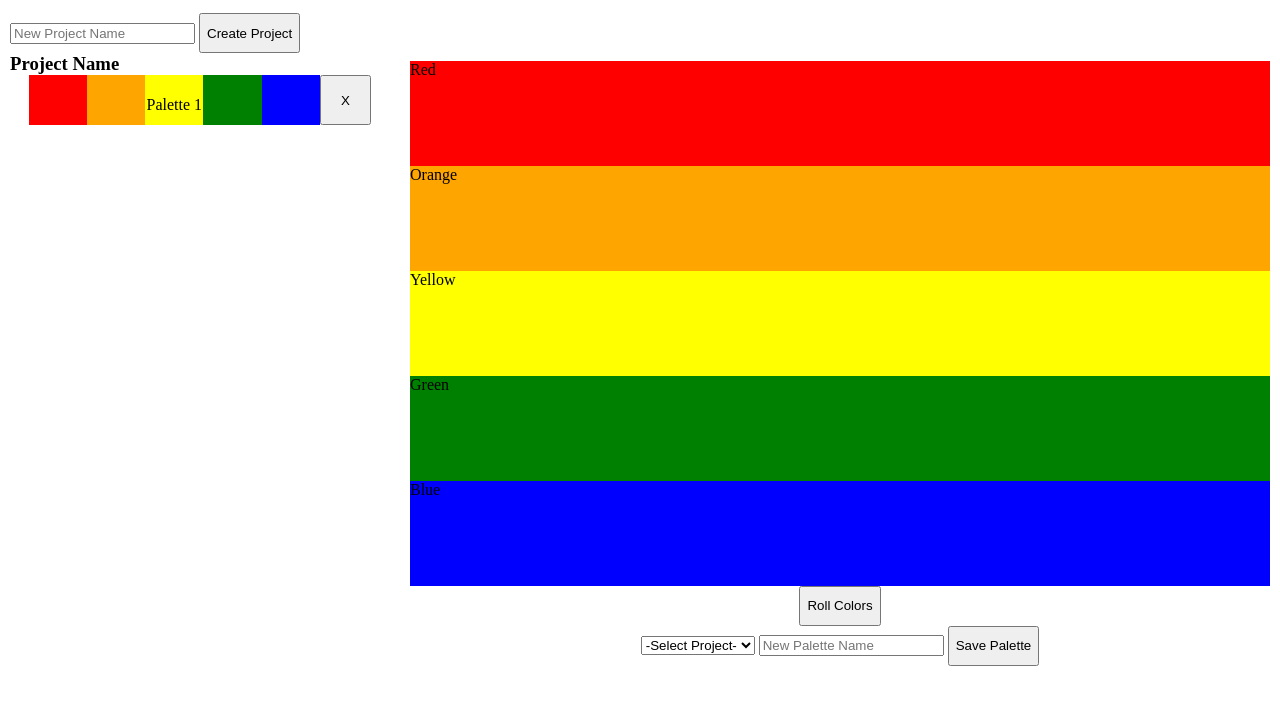
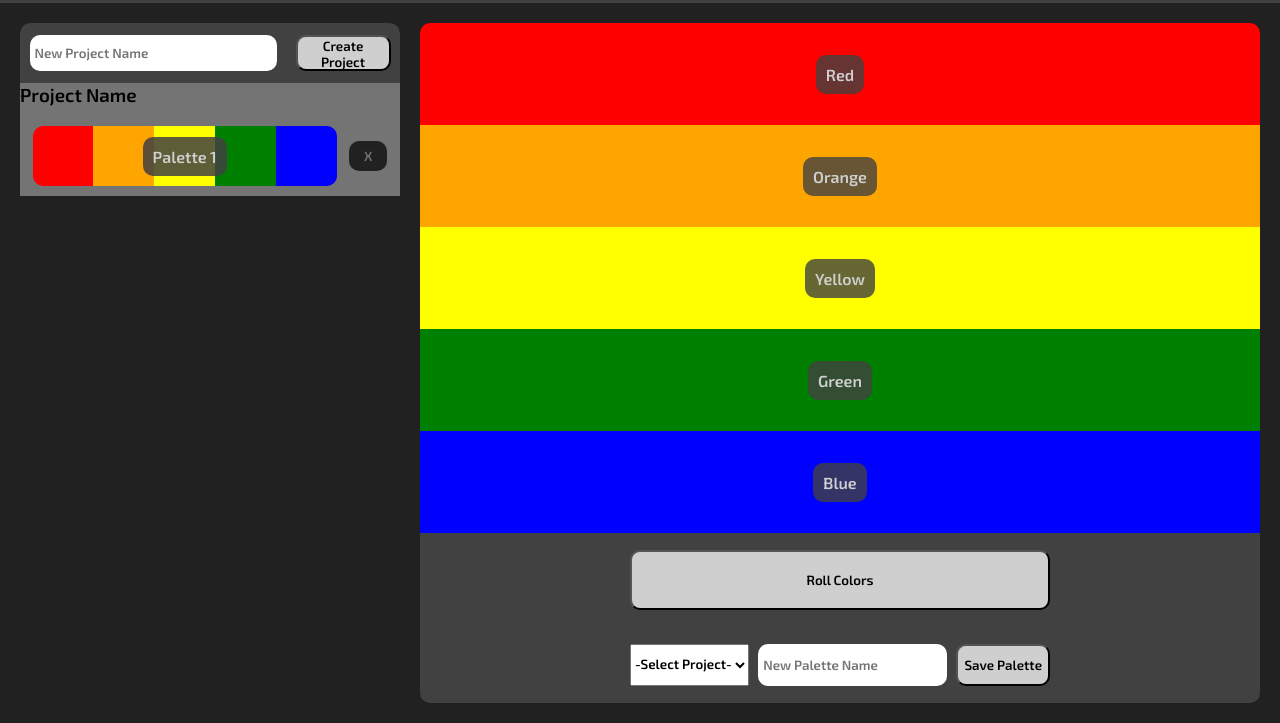
Before and after one commit to lfinney/palette-picker, a website: page public/index.html in a window 1280 px wide. Shown: the part 77-800 px from the top of the page. Drawn offline with nearby package versions, Linux system fonts and the light colour scheme.

Commit message:
add scss variables and fine tune style

```diff
--- a/public/css/styles.scss
+++ b/public/css/styles.scss
@@ -1,16 +1,23 @@
+@import './variables.scss';
+
 * {
   margin: 0;
   box-sizing: border-box;
+  font-family: 'Exo 2', 'sans-serif';
 }
 
 header {
   height: 10vh;
-  padding: 3vh;
+  background-color: $secondary-two;
+  display: flex;
+  align-items: center;
+  justify-content: center;
 }
 
 h1 {
-  color: green;
-  text-align: center;
+  color: $font-one;
+  display: inline-block;
+ font-family: 'Audiowide', cursive;
 }
 
 main {
@@ -18,58 +25,118 @@ main {
   display: grid;
   grid-template-columns: 400px auto;
   grid-template-rows: 100%;
-  grid-template-areas: "user-palettes main-palette"
+  grid-template-areas: "user-palettes main-palette";
+  background-color: $secondary-one;
 }
 
 .user-palettes, .main-palette {
-  padding: 10px;
+  margin: 20px;
 }
 
 .user-palettes {
   grid-area: user-palettes;
+  overflow: scroll;
+  margin-right: 0;
 }
 
+.user-palettes::-webkit-scrollbar {
+    display: none;
+}
+
+
 button {
-  margin: auto;
-  height: 40px;
+  background-color: $font-one;
+  border-radius: $border-radius;
+}
+
+button:hover {
+  background-color: $secondary-one;
+  color: $font-one;
+}
+
+input {
+  border-radius: $border-radius;
+  padding-left: 5px;
+  border: none;
+}
+
+.create-project-controls, .palette-controls {
+  background-color: $secondary-two;
+}
+
+.create-project-controls {
+  display: flex;
+  justify-content: space-around;
+  align-items: center;
+  height: 60px;
+}
+
+.create-project-input, .create-project-button {
+  height: 60%;
+}
+
+.create-project-input {
+  width: 65%;
+}
+
+.create-project-button {
+  width: 25%;
+}
+
+.project {
+  background-color: $main-two;
 }
 
 #saved-palette-template {
+  width: 100%;
+  height: 80px;
+  margin: 10px auto;
+  display: flex;
+  justify-content: space-around;
+}
+
+.saved-palette-colors {
   position: relative;
-  width: 90%;
-  height: 60px;
-  margin: auto;
+  width: 80%;
+  margin-left: auto;
   display: flex;
 }
 
 .palette-title {
-  width: 80%;
-  text-align: center;
   margin: auto;
+  padding: 10px;
   position: relative;
   z-index: 2;
+  display: inline-block;
+  background-color: rgba(65, 65, 65, .85);
+  color: $font-one;
+  border-radius: $border-radius;
 }
 
 .small-color-container {
   display: flex;
   position: absolute;
-  top: 0;
-  width: 85%;
-  z-index: 1
+  top: 10px;
+  width: 100%;
+  z-index: 1;
+  height: 60px;
+  margin: auto;
 }
 
 .small-palette-color {
   flex-grow: 1;
   width: 20%;
-  height: 50px;
+  height: 100%;
 }
 
 .remove-palette-button {
-  width: 15%;
-  height: 50px;
-  margin: 0;
+  width: 10%;
+  height: 30px;
+  margin: auto;
   padding: 0;
-
+  border: none;
+  background-color: $secondary-one;
+  color: $main-two;
 }
 
 .main-palette {
@@ -83,18 +150,52 @@ button {
 .color-container {
   height: 75%;
   width: 100%;
+  // box-shadow: $shadow;
 }
 
 .color {
   height: 20%;
   width: 100%;
+  display: flex;
+  justify-content: center;
+  align-items: center;
+}
+
+.color-text {
+  padding: 10px;
+  display: inline-block;
+  background-color: rgba(65, 65, 65, .80);
+  color: $font-one;
+  border-radius: $border-radius;
 }
 
 .palette-controls {
   display: flex;
   flex-direction: column;
-  justify-content: center;
+  justify-content: space-around;
   align-items: center;
+  height: 25%;
+  width: 100%;
+}
+
+.roll-colors-button {
+  height: 35%;
+  width: 50%;
+}
+
+.create-palette-controls {
+  height: 25%;
+  width: 50%;
+  display: flex;
+  justify-content: space-between;
+}
+
+.project-dropdown, .palette-name, .save-palette-button {
+  height: 100%;
+}
+
+.palette-name {
+  width: 45%;
 }
 
 .color1 {
@@ -116,3 +217,24 @@ button {
 .color5 {
   background-color: blue;
 }
+
+.top-border {
+  border-top-left-radius: $border-radius;
+  border-top-right-radius: $border-radius;
+}
+
+.bottom-border {
+  border-bottom-left-radius: $border-radius;
+  border-bottom-right-radius: $border-radius;
+}
+
+
+.small-palette-left {
+  border-top-left-radius: $border-radius;
+  border-bottom-left-radius: $border-radius;
+}
+
+.small-palette-right {
+  border-top-right-radius: $border-radius;
+  border-bottom-right-radius: $border-radius;
+}
--- /dev/null
+++ b/public/css/variables.scss
@@ -0,0 +1,10 @@
+$font-one: rgba(207, 207, 207, 1);
+
+$main-one: rgba(49, 49, 49, 1);
+$main-two: rgba(116, 116, 116, 1);
+$secondary-one: rgba(33, 33, 33, 1);
+$secondary-two: rgba(65, 65, 65, 1);
+$accent-one: rgba(236, 98, 95, 1);
+$border: solid 2px $main-one;
+$border-radius: 10px;
+$shadow: 4px 4px 10px 0px rgba(207, 207, 207, .3);
--- a/public/index.html
+++ b/public/index.html
@@ -3,6 +3,7 @@
   <head>
     <meta charset="utf-8">
     <link rel="stylesheet" href="/css/styles.css">
+    <link href="https://fonts.googleapis.com/css?family=Audiowide|Exo+2:600" rel="stylesheet">
     <title></title>
   </head>
   <body>
@@ -10,38 +11,50 @@
       <h1>Palette Picker</h1>
     </header>
     <main>
-      <section class="user-palettes">
-        <div class="create-project-controls">
-          <input type="text" placeholder="New Project Name">
+      <section class="user-palettes top-border bottom-border">
+        <div class="create-project-controls top-border">
+          <input class="create-project-input" type="text" placeholder="New Project Name">
           <button class="create-project-button">Create Project</button>
         </div>
         <div id="project-template" class="project">
           <h3 class="project-name">Project Name</h3>
           <div id="saved-palette-template">
-            <div class="palette-title">Palette 1</div>
-            <div class="small-color-container">
-              <div class="color1 small-palette-color"></div>
-              <div class="color2 small-palette-color"></div>
-              <div class="color3 small-palette-color"></div>
-              <div class="color4 small-palette-color"></div>
-              <div class="color5 small-palette-color"></div>
+            <div class="saved-palette-colors">
+              <div class="palette-title">Palette 1</div>
+              <div class="small-color-container">
+                <div class="color1 small-palette-color small-palette-left"></div>
+                <div class="color2 small-palette-color"></div>
+                <div class="color3 small-palette-color"></div>
+                <div class="color4 small-palette-color"></div>
+                <div class="color5 small-palette-color small-palette-right"></div>
+              </div>
             </div>
             <button class="remove-palette-button">X</button>
           </div>
         </div>
       </section>
       <section class="main-palette">
-        <div class="color-container">
-          <div class="color1 color">Red</div>
-          <div class="color2 color">Orange</div>
-          <div class="color3 color">Yellow</div>
-          <div class="color4 color">Green</div>
-          <div class="color5 color">Blue</div>
+        <div class="color-container top-border">
+          <div class="color1 color top-border">
+            <span class="color-text">Red</span>
+          </div>
+          <div class="color2 color">
+            <span class="color-text">Orange</span>
+          </div>
+          <div class="color3 color">
+            <span class="color-text">Yellow</span>
+          </div>
+          <div class="color4 color">
+            <span class="color-text">Green</span>
+          </div>
+          <div class="color5 color">
+            <span class="color-text">Blue</span>
+          </div>
         </div>
-        <div class="palette-controls">
+        <div class="palette-controls bottom-border">
           <button class="roll-colors-button">Roll Colors</button>
           <div class="create-palette-controls">
-            <select name="projects" id="project-dropdown">
+            <select name="projects" class="project-dropdown">
               <option value="">-Select Project-</option>
             </select>
             <input type="text" class="palette-name" placeholder="New Palette Name">
--- a/public/js/index.js
+++ b/public/js/index.js
@@ -7,7 +7,7 @@ const createProject = () => {
 
 const createPalette = () => {
   const template = $('#saved-palette-template').clone();
-  $('.user-palettes').append(template)
+  $('.project').append(template)
 };
 
 const generateRandomColor = () => {
@@ -23,7 +23,7 @@ const rollColors = () => {
   for(let i = 1; i < 6; i ++) {
     let color = generateRandomColor();
     $(`.color${i}`).css('background-color', color);
-    $(`.color-container .color${i}`).text(color);
+    $(`.color-container .color${i} .color-text`).text(color);
     console.log(color);
   }
 }
```
Also changed, not shown: public/css/styles.css.
